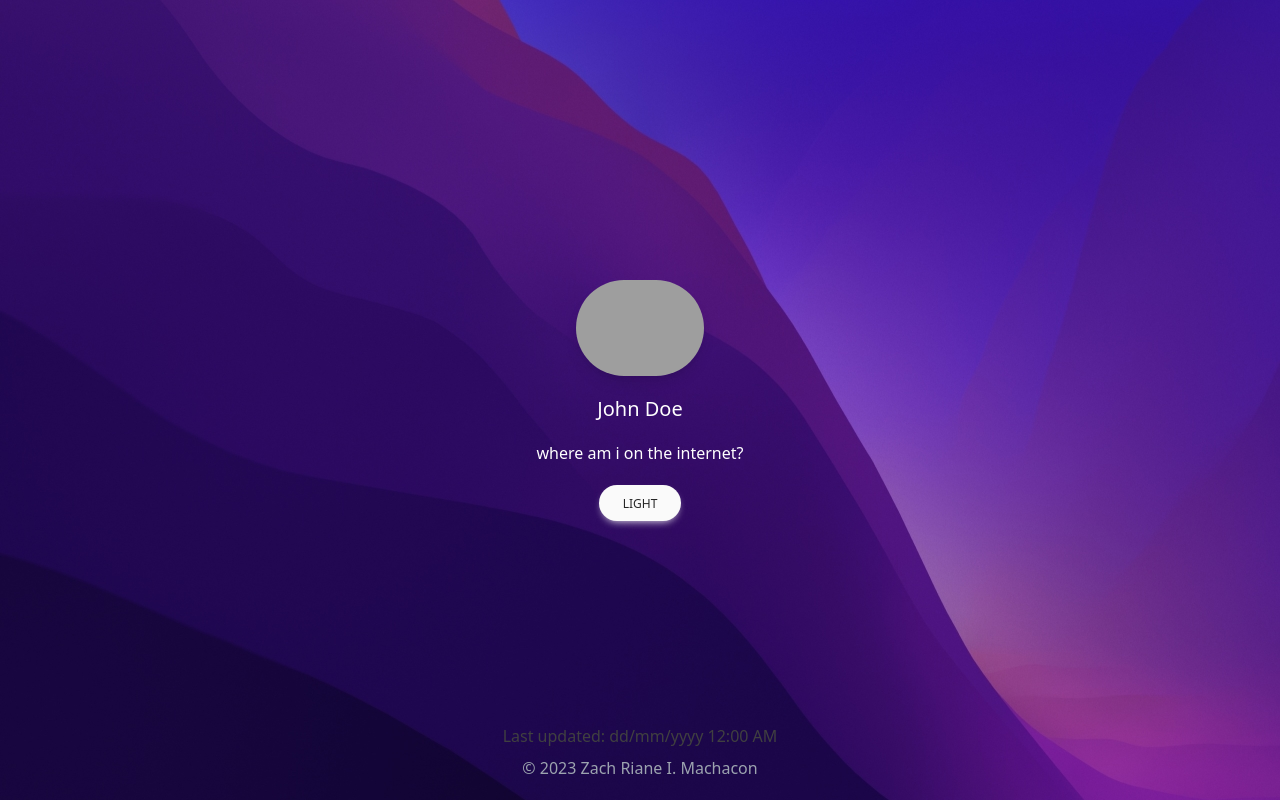
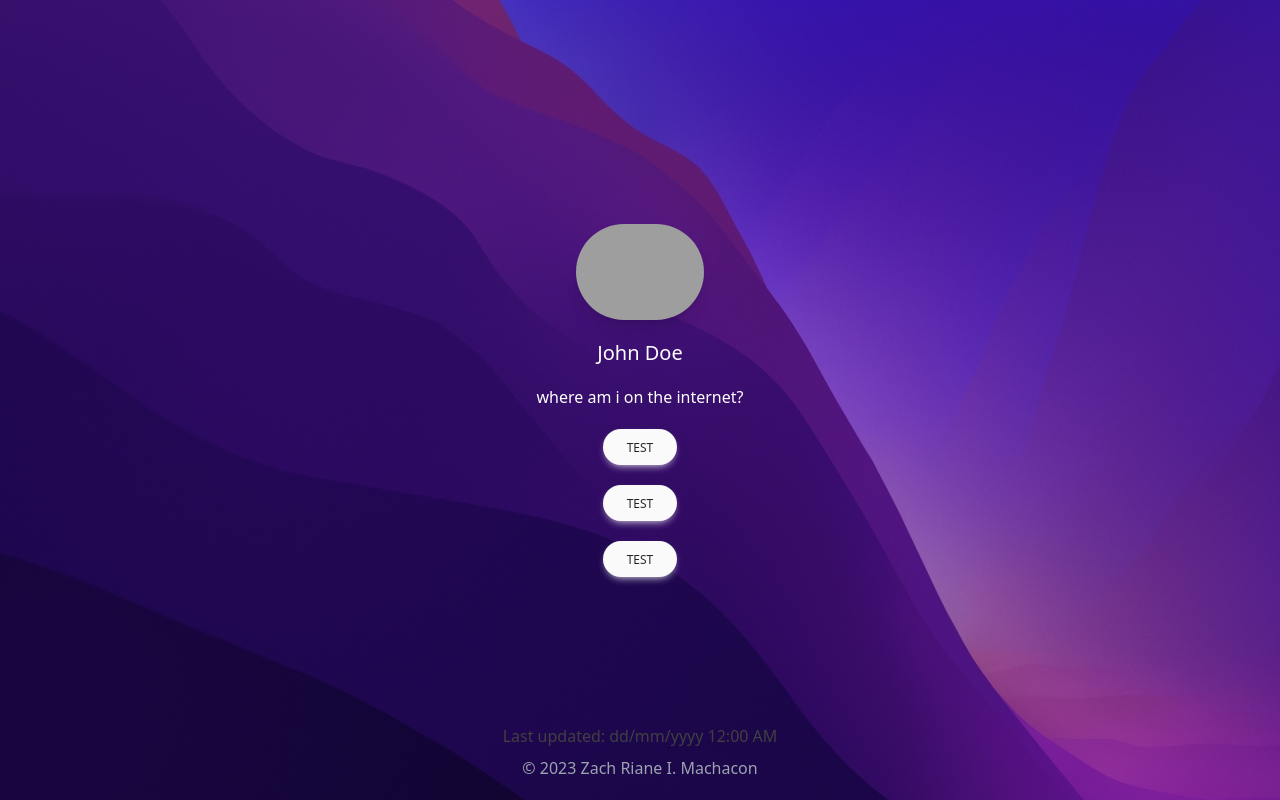
Before and after one commit to blurridge/wru-app, a React (Create React App) app: page / in a window 1280 px wide. Built offline with nearby package versions, Linux system fonts and the light colour scheme; grey boxes are pictures that could not be loaded; what tw-elements would draw is missing.

Commit message:
[FEAT] Added ButtonList to Card

```diff
--- a/src/components/Button.jsx
+++ b/src/components/Button.jsx
@@ -1,6 +1,6 @@
 import React from 'react'
 
-export const Button = () => {
+export const Button = (name) => {
   return (
     <>
       <div class="flex justify-center space-x-2">
@@ -9,7 +9,7 @@ export const Button = () => {
           data-te-ripple-init
           class="inline-block rounded-full bg-neutral-50 px-6 pt-2.5 pb-2 text-xs font-medium uppercase leading-normal text-neutral-800 shadow-[0_4px_9px_-4px_#fbfbfb] transition duration-150 ease-in-out hover:bg-neutral-100 hover:shadow-[0_8px_9px_-4px_rgba(251,251,251,0.3),0_4px_18px_0_rgba(251,251,251,0.2)] focus:bg-neutral-100 focus:shadow-[0_8px_9px_-4px_rgba(251,251,251,0.3),0_4px_18px_0_rgba(251,251,251,0.2)] focus:outline-none focus:ring-0 active:bg-neutral-200 active:shadow-[0_8px_9px_-4px_rgba(251,251,251,0.3),0_4px_18px_0_rgba(251,251,251,0.2)]"
         >
-          Light
+          Test
         </button>
       </div>
     </>
--- a/src/components/ButtonList.jsx
+++ b/src/components/ButtonList.jsx
@@ -0,0 +1,10 @@
+import React from "react";
+import { Button } from "./Button";
+
+export const ButtonList = () => {
+  const buttons = [];
+  for (let i = 0; i < 3; i++) {
+    buttons.push(<Button name={i} />);
+  }
+  return buttons;
+};
--- a/src/components/Card.jsx
+++ b/src/components/Card.jsx
@@ -1,5 +1,5 @@
 import React from "react";
-import { Button } from "./Button";
+import { ButtonList } from "./ButtonList";
 import { Profile } from "./Profile";
 
 export const Card = () => {
@@ -7,7 +7,7 @@ export const Card = () => {
     <>
       <div class="space-y-5">
         <Profile />
-        <Button />
+        <ButtonList />
       </div>
     </>
   );
```
